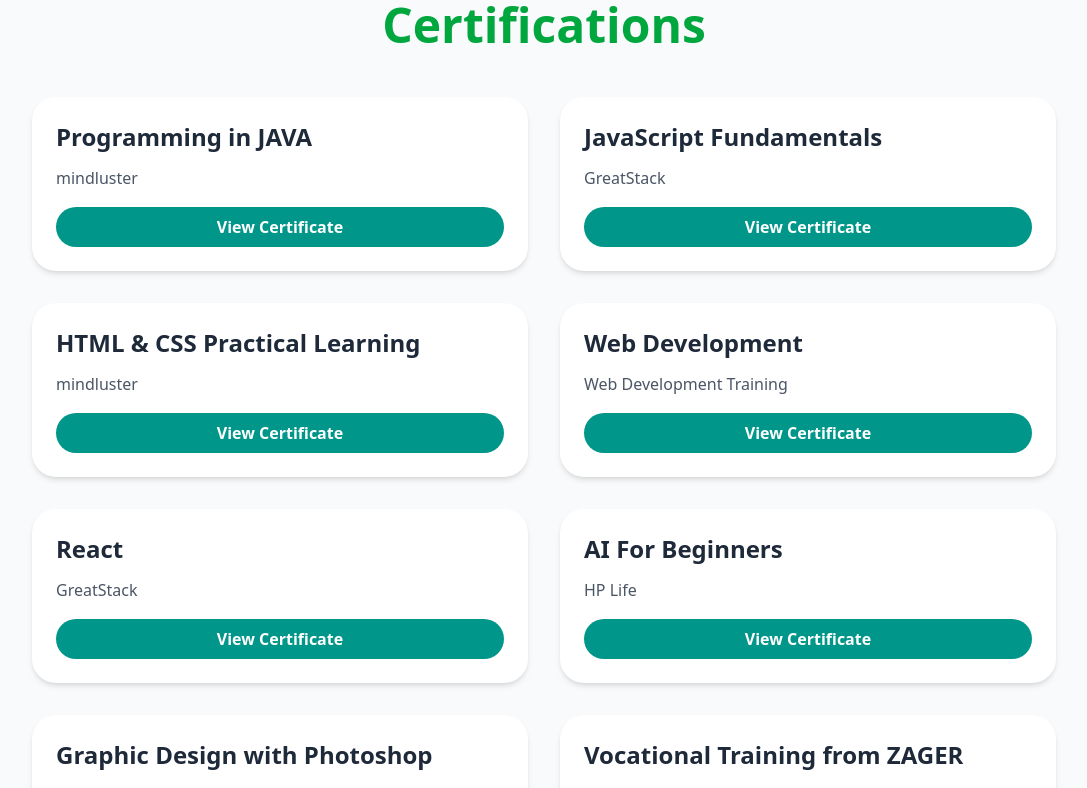
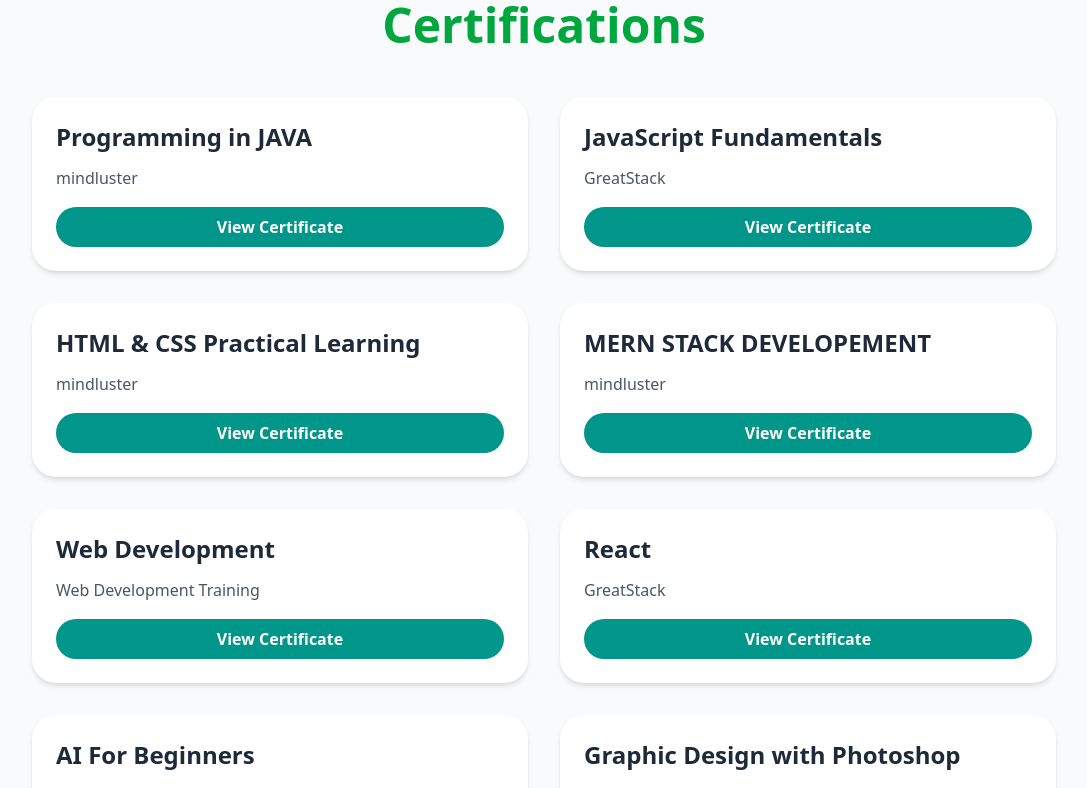
Before and after one commit to saurabh5286/Res-portfolio, a React (Vite) app: page / in a window 1280 px wide. Shown: the part 1551-2339 px from the top of the page, without its empty margins (96-1183 px from the left). Built offline with nearby package versions, Linux system fonts and the light colour scheme.

Commit message:
Certificates.jsx

```diff
--- a/src/components/pages/Certificates.jsx
+++ b/src/components/pages/Certificates.jsx
@@ -22,6 +22,14 @@
       imgSrc: "/Html.jpg",
       imgAlt: "HTML CSS Certificate",
       id: "html-css-cert",
+    },
+
+    {
+      title: "MERN STACK DEVELOPEMENT ",
+      description: "mindluster",
+      imgSrc: "/mern.jpg",
+      imgAlt: "mern Stack",
+      id: "mern-stack-cert",
     },
     {
       title: "Web Development",
```
